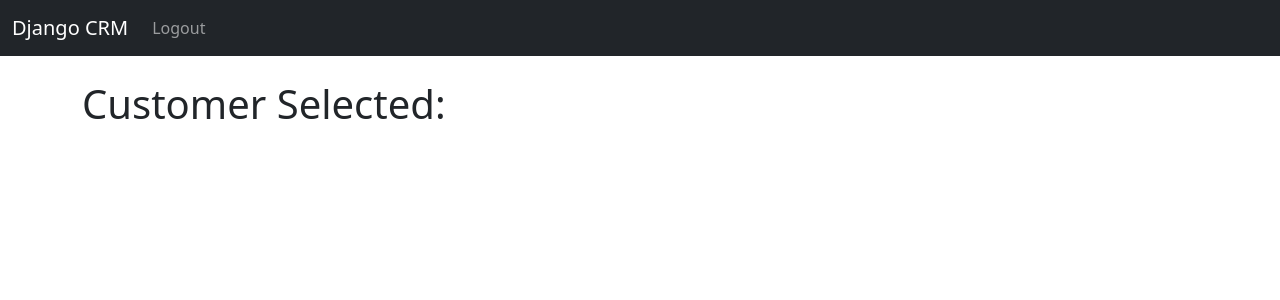
After one commit to LucasCueli/CRM-Project, a Django app: page /customer/1 in a window 1280 px wide. The commit adds this page. Shown: the top 300 px of the page. Run offline with Django 5.2, Linux system fonts and the light colour scheme; a user stored in the database is signed in; tables that the repository leaves empty hold one stand-in row (values such as "Sample post").

Commit message:
Updating Project, Customer functions, Register

```diff
--- /dev/null
+++ b/website/templates/customer.html
@@ -0,0 +1,6 @@
+{% extends 'base.html' %}
+{% block content %}
+
+<h1> Customer Selected: </h1>
+
+{% endblock %}
--- a/website/urls.py
+++ b/website/urls.py
@@ -6,4 +6,5 @@ urlpatterns = [
     #path('login/', views.login_user, name='login'),
     path('logout/', views.logout_user, name='logout'),
     path('register/', views.register_user, name='register'),
+    path('customer/<int:pk>', views.customer_selected, name='customer'),
 ]
--- a/website/views.py
+++ b/website/views.py
@@ -49,3 +49,13 @@ def register_user(request):
         return render(request, 'register.html', {'form' : form})
 
     return render(request, 'register.html', {'form' : form})
+
+
+def customer_selected(request, pk):
+    if request.user.is_authenticated:
+        #Look up or into Customers
+        customer_selected = Customer.objects.get(id=pk)
+        return render(request, 'customer.html', {'customer_selected' : customer_selected})
+    else:
+        messages.success(request, "You Must Be Logged In To View That Page...")
+        return redirect('home')
```
Also changed, not shown: website/templates/home.html (+4 -4 lines).
